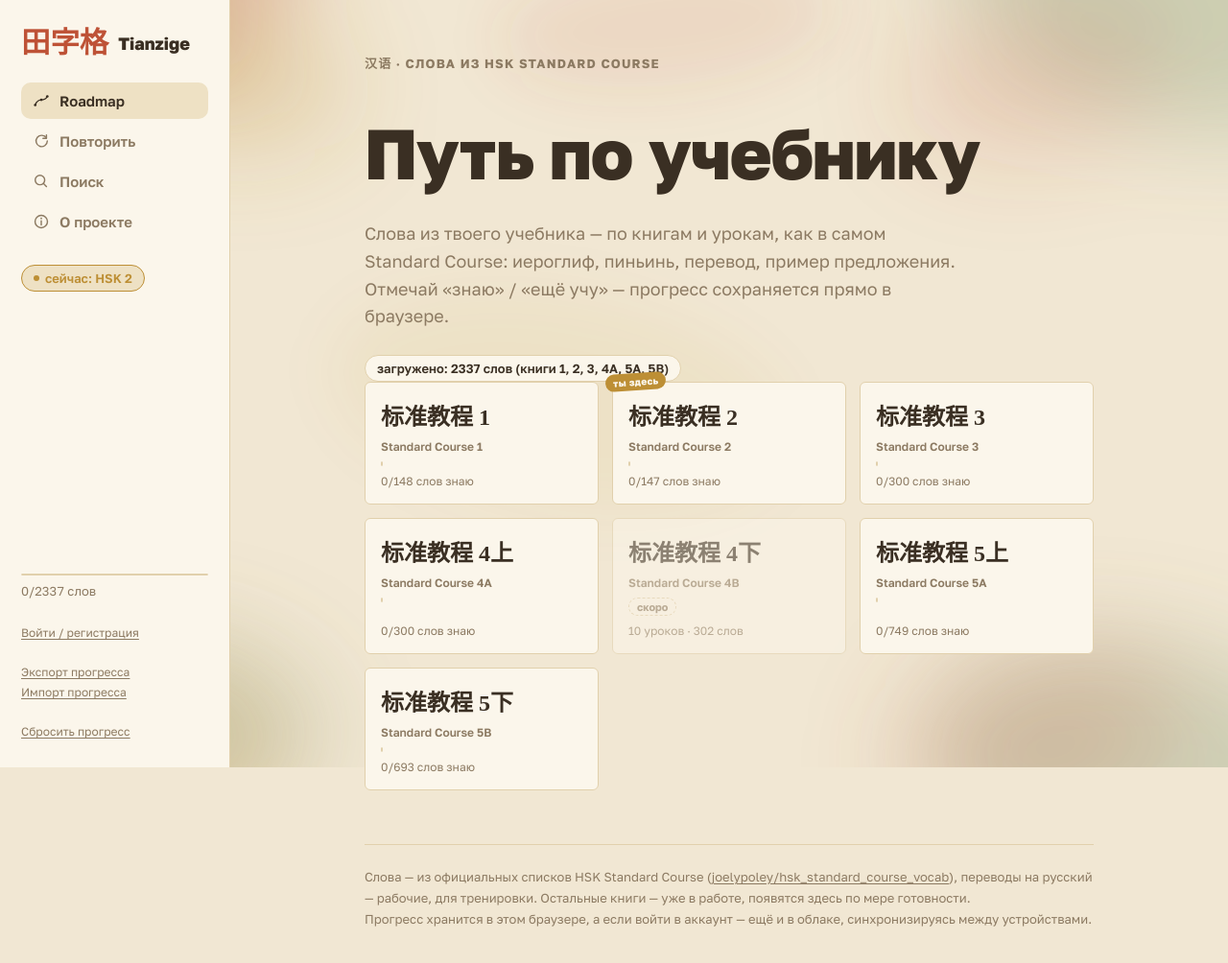
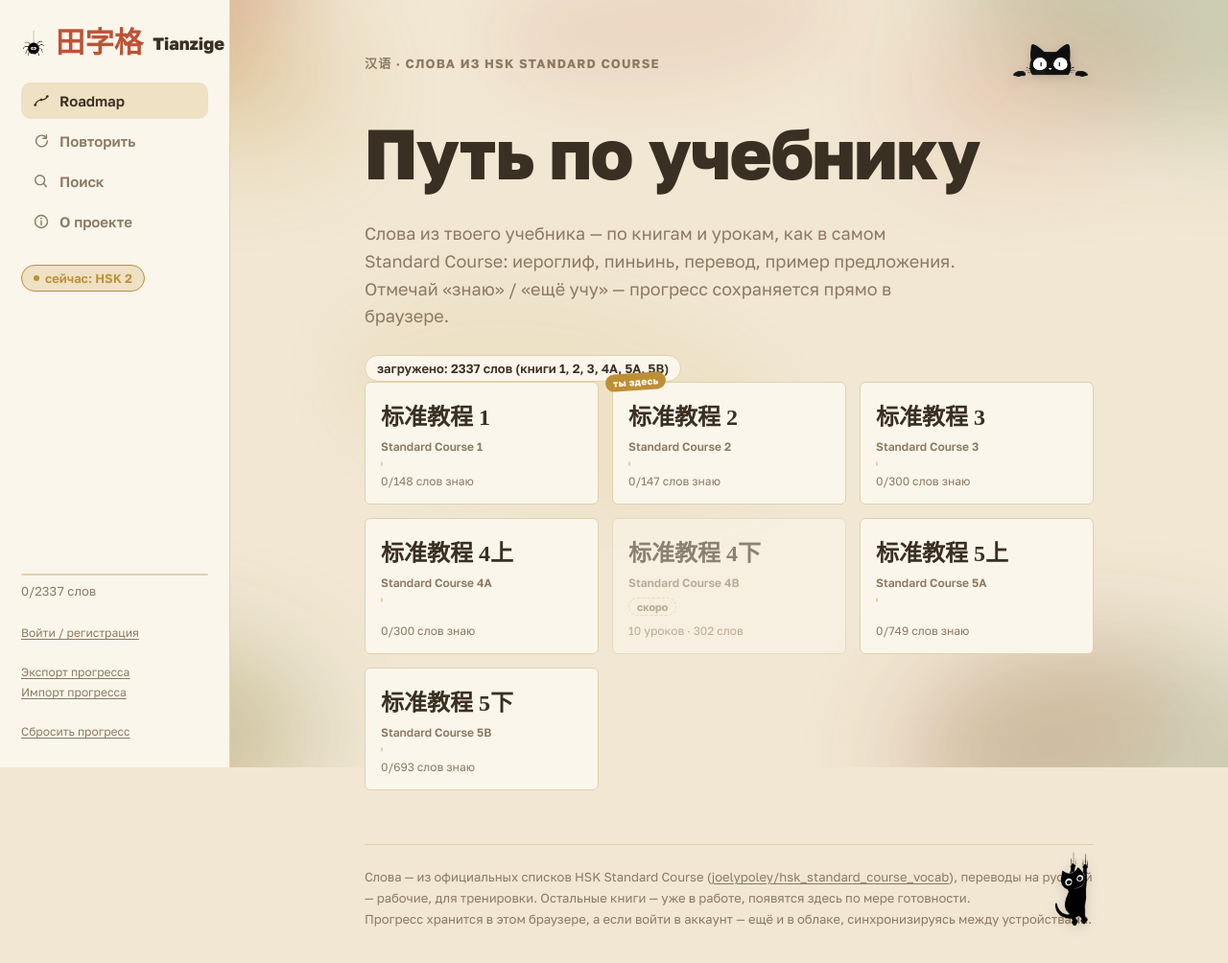
Before and after one commit to Lottersss/Tianzige, a website built with Vite: page index.html in a window 1280 px wide. Shown: the whole page at 96% size. Built offline with nearby package versions, Linux system fonts and the light colour scheme; some packages are replaced by stand-ins of ours; no server answers.

Commit message:
Маскоты: паучок в лого, котики на сайте

```diff
--- a/index.html
+++ b/index.html
@@ -4,6 +4,7 @@
   <meta charset="utf-8">
   <meta name="viewport" content="width=device-width,initial-scale=1,viewport-fit=cover">
   <title>Tianzige 田字格</title>
+  <link rel="icon" type="image/png" href="/favicon.png">
   <link rel="stylesheet" href="https://fonts.googleapis.com/css2?family=Golos+Text:wght@400;500;600;700;800&family=Noto+Serif+SC:wght@500;700;900&display=swap">
 </head>
 <body>
@@ -39,6 +40,7 @@
 <div class="app-shell">
   <aside class="sidebar">
     <button class="sidebar-brand" id="brand-home" type="button">
+      <img class="brand-spider" src="/mascots/spider.png" alt="" aria-hidden="true">
       <span class="logo-hz">田字格</span>
       <span class="brand-name">Tianzige</span>
     </button>
@@ -100,6 +102,7 @@
 
       <section id="view-roadmap">
         <div class="hero">
+          <img class="mascot mascot-peek" src="/mascots/cat-peek.png" alt="" aria-hidden="true">
           <p class="eyebrow">汉语 · слова из HSK Standard Course</p>
           <h1>Путь по учебнику</h1>
           <p class="mission">Слова из твоего учебника — по книгам и урокам, как в самом Standard Course: иероглиф, пиньинь, перевод, пример предложения. Отмечай «знаю» / «ещё учу» — прогресс сохраняется прямо в браузере.</p>
@@ -344,6 +347,7 @@
       </section>
 
       <footer class="credits">
+        <img class="mascot mascot-climb" src="/mascots/cat-climb.png" alt="" aria-hidden="true">
         Слова — из официальных списков HSK Standard Course (<a href="https://github.com/joelypoley/hsk_standard_course_vocab" target="_blank" rel="noopener">joelypoley/hsk_standard_course_vocab</a>), переводы на русский — рабочие, для тренировки. Остальные книги — уже в работе, появятся здесь по мере готовности.
         <br>Прогресс хранится в этом браузере, а если войти в аккаунт — ещё и в облаке, синхронизируясь между устройствами.
       </footer>
--- a/src/style.css
+++ b/src/style.css
@@ -44,6 +44,7 @@ body{
   display:flex; align-items:center; gap:10px; font:inherit; background:none; border:none; padding:0; cursor:pointer; color:inherit; text-align:left;
 }
 .sidebar-brand .brand-name{font-family:var(--font-ui); font-weight:800; font-size:1.125rem;}
+.brand-spider{width:26px; height:26px; object-fit:contain; flex-shrink:0;}
 .sidebar-nav{display:flex; flex-direction:column; gap:4px;}
 .nav-item{
   display:flex; align-items:center; gap:10px; font:inherit; font-weight:600; font-size:.9375rem;
@@ -149,7 +150,16 @@ a{color:var(--jade);}
 .crumbs .current{color:var(--ink); font-weight:600;}
 
 /* ---------- hero ---------- */
-.hero{display:flex; flex-direction:column; gap:26px;}
+.hero{display:flex; flex-direction:column; gap:26px; position:relative;}
+.mascot{position:absolute; pointer-events:none; filter:drop-shadow(0 3px 6px rgba(58,47,35,.18));}
+.mascot-peek{width:78px; top:-10px; right:6px;}
+.mascot-climb{width:34px; right:6px; bottom:4px;}
+@media (max-width:780px){
+  .mascot-peek{width:56px; top:-6px; right:0;}
+}
+@media (max-width:480px){
+  .mascot-peek{display:none;}
+}
 .logo-hz{
   font-family:var(--font-hz); font-weight:900; font-size:1.9rem; line-height:1;
   color:var(--red); flex-shrink:0;
@@ -430,7 +440,7 @@ a{color:var(--jade);}
 .order-tile.incorrect{border-color:var(--red); background:var(--red-soft); color:var(--red);}
 .order-tile:disabled{cursor:default;}
 
-footer.credits{border-top:1px solid var(--line); padding-top:22px; font-size:.8125rem; color:var(--muted); line-height:1.7;}
+footer.credits{border-top:1px solid var(--line); padding-top:22px; font-size:.8125rem; color:var(--muted); line-height:1.7; position:relative;}
 footer.credits a{color:var(--muted); text-decoration:underline; text-underline-offset:2px;}
 footer.credits button{font:inherit; color:var(--muted); background:none; border:none; padding:0; text-decoration:underline; cursor:pointer;}
 
```
Also changed, not shown: public/favicon.png (added), public/mascots/cat-climb.png (added), public/mascots/cat-peek.png (added), public/mascots/spider.png (added).
